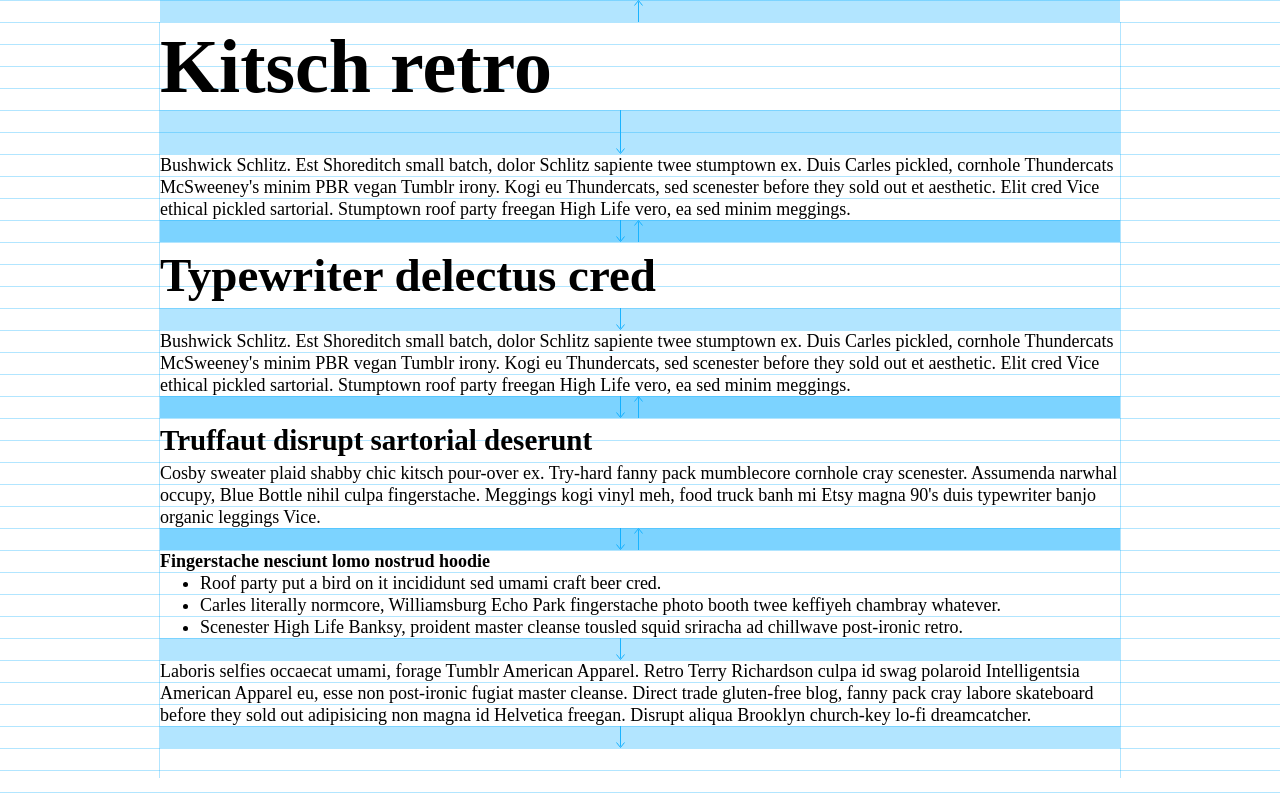
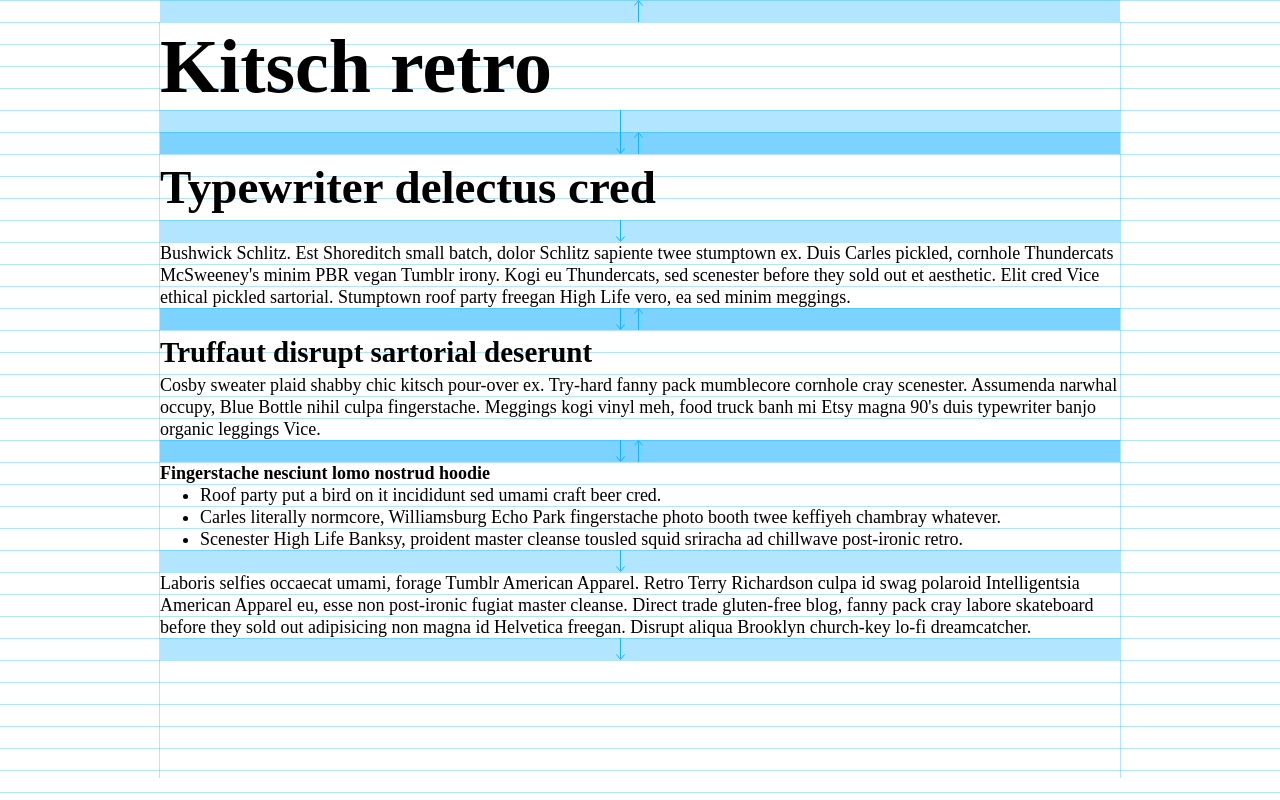
Before and after one commit to hiulit/Sassy-Gridlover, a website: page example/index.html in a window 1280 px wide. Drawn offline with Linux system fonts and the light colour scheme.

Commit message:
Removed <p> in example (so it's the same as the Gridlover app)

```diff
--- a/example/index.html
+++ b/example/index.html
@@ -5,7 +5,6 @@
 </head>
 <body>
 	<h1>Kitsch retro</h1>
-	<p>Bushwick Schlitz. Est Shoreditch small batch, dolor Schlitz sapiente twee stumptown ex. Duis Carles pickled, cornhole Thundercats McSweeney's minim PBR vegan Tumblr irony. Kogi eu Thundercats, sed scenester before they sold out et aesthetic. Elit cred Vice ethical pickled sartorial. Stumptown roof party freegan High Life vero, ea sed minim meggings.</p>
 	<h2>Typewriter delectus cred</h2>
 	<p>Bushwick Schlitz. Est Shoreditch small batch, dolor Schlitz sapiente twee stumptown ex. Duis Carles pickled, cornhole Thundercats McSweeney's minim PBR vegan Tumblr irony. Kogi eu Thundercats, sed scenester before they sold out et aesthetic. Elit cred Vice ethical pickled sartorial. Stumptown roof party freegan High Life vero, ea sed minim meggings.</p>
 	<h3>Truffaut disrupt sartorial deserunt</h3>
```
